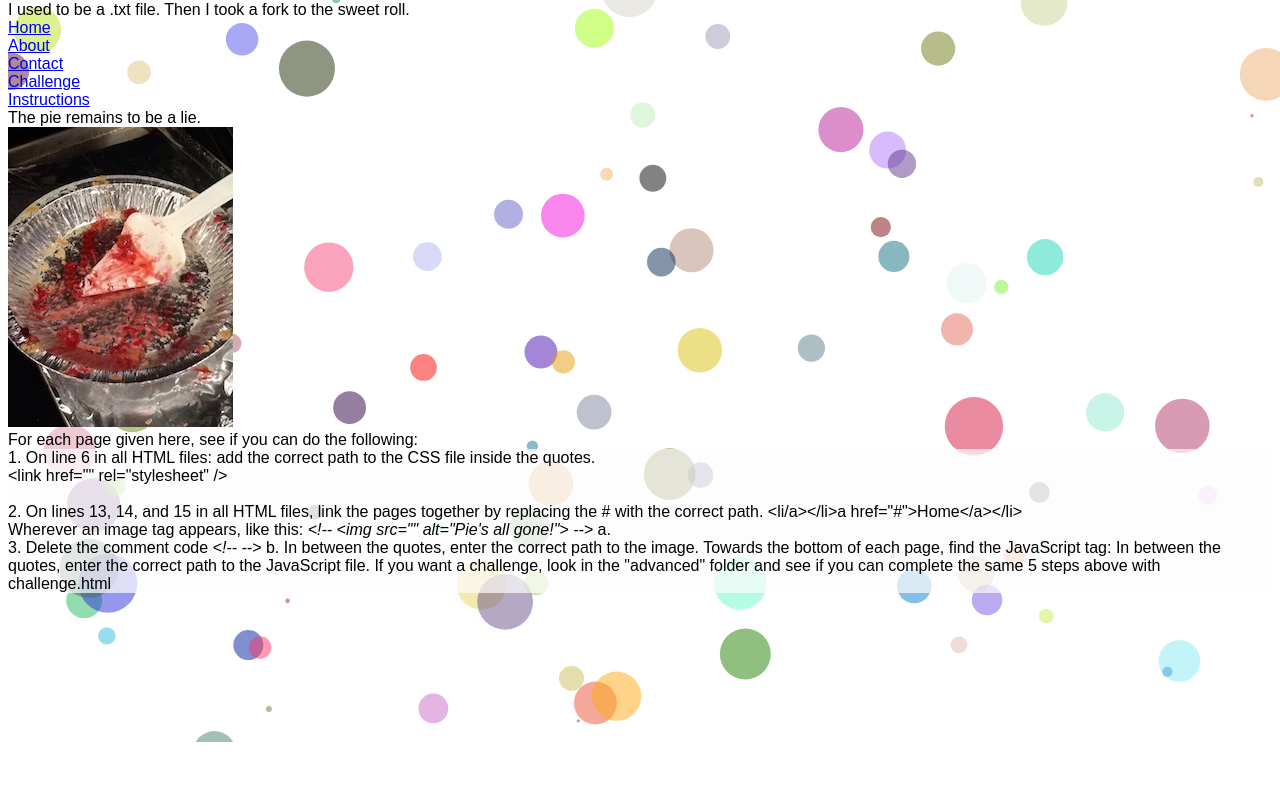
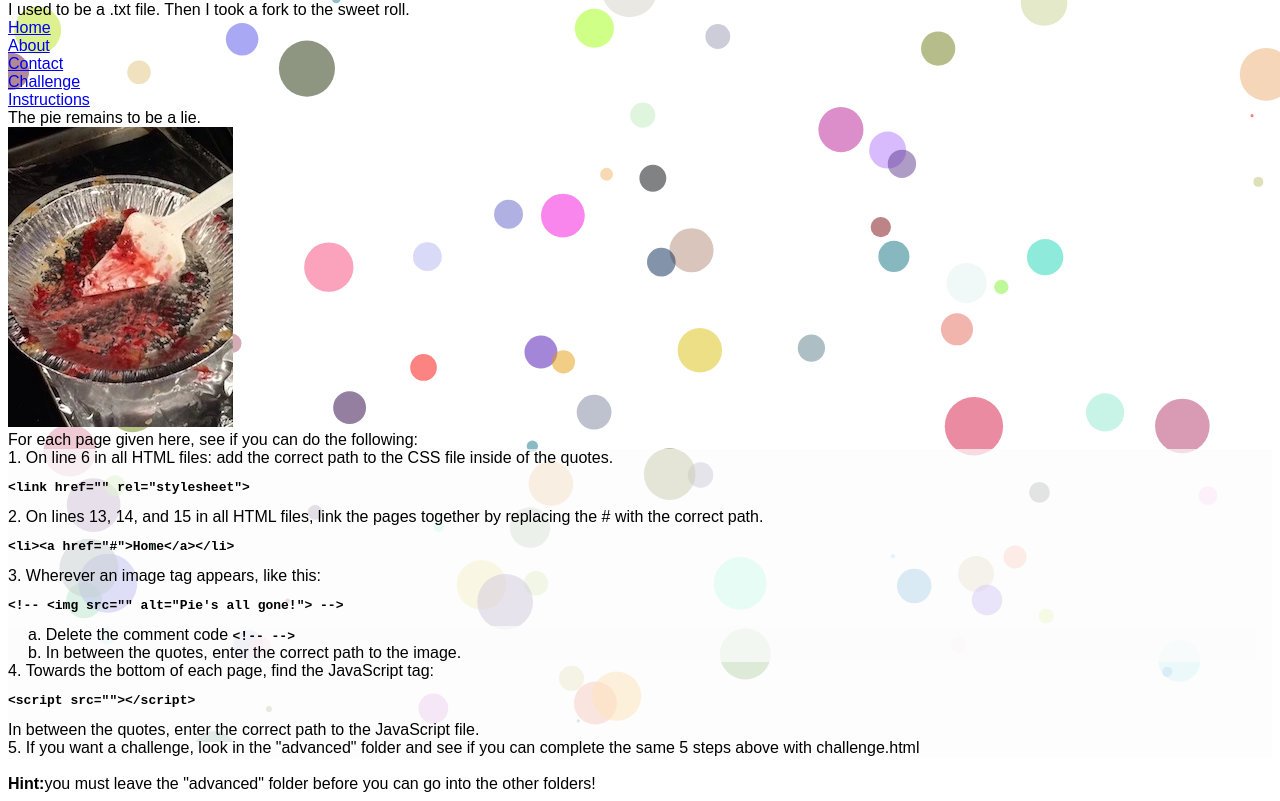
Before and after one commit to ManaBytes/boxes, a plain HTML site: page landing pages/front-end-masters/demo/advanced/instructions.html in a window 1280 px wide. Shown: the part 79-880 px from the top of the page. Before the commit the page ends 821 px from the top, so only its background shows below. Drawn offline with nearby package versions, Linux system fonts and the light colour scheme.

Commit message:
. . .The monster this thing turned into. Ignoring the comment will be easy. Suuuure.

```diff
--- a/landing pages/front-end-masters/demo/advanced/instructions.html
+++ b/landing pages/front-end-masters/demo/advanced/instructions.html
@@ -24,32 +24,47 @@
     <p>For each page given here, see if you can do the following:</p>
     <ol>
       <li>
+        <!-- 1 -->
         On line 6 in all HTML files: add the correct path to the CSS file inside
-        the quotes.<br />
-        &lt;link href="" rel="stylesheet" /&gt;
-        <br /><br />
+        of the quotes.
+        <pre><code>&lt;link href="" rel="stylesheet"&gt;</code></pre>
       </li>
 
       <li>
+        <!-- 2 -->
         On lines 13, 14, and 15 in all HTML files, link the pages together by
-        replacing the # with the correct path. &lt;li/a&gt;&lt;/li&gt;a
-        href="#"&gt;Home&lt;/a&gt;&lt;/li&gt;
+        replacing the # with the correct path.
+        <pre><code>&lt;li&gt;&lt;a href="#"&gt;Home&lt;/a&gt;&lt;/li&gt;</code></pre>
       </li>
 
-      Wherever an image tag appears, like this:
-      <em>&lt;!-- &lt;img src="" alt="Pie's all gone!"&gt; --&gt;</em>
-      a.
       <li>
-        Delete the comment code <em>&lt;!-- --&gt;</em>
-        b. In between the quotes, enter the correct path to the image. Towards
-        the bottom of each page, find the JavaScript tag:
-        <script src=""></script>
-        In between the quotes, enter the correct path to the JavaScript file. If
-        you want a challenge, look in the "advanced" folder and see if you can
-        complete the same 5 steps above with challenge.html
+        <!-- 3 -->
+        Wherever an image tag appears, like this:
+        <pre><code>&lt;!-- &lt;img src="" alt="Pie's all gone!"&gt; --&gt;</code></pre>
+        <ol>
+          <li>Delete the comment code <code>&lt;!-- --&gt;</code></li>
+          <li>In between the quotes, enter the correct path to the image.</li>
+        </ol>
+      </li>
+
+      <li>
+        <!-- 4 -->
+        Towards the bottom of each page, find the JavaScript tag:
+        <pre><code>&lt;script src=""&gt;&lt;/script&gt;</code></pre>
+        In between the quotes, enter the correct path to the JavaScript file.
+      </li>
+
+      <li>
+        <!-- 5 -->
+        If you want a challenge, look in the "advanced" folder and see if you
+        can complete the same 5 steps above with challenge.html
       </li>
     </ol>
-
+    <br />
+    <p>
+      <strong>Hint:</strong> you must leave the "advanced" folder before you can
+      go into the other folders!
+    </p>
     <script src="https://cdn.jsdelivr.net/npm/particles.js@2.0.0/particles.min.js"></script>
     <script src="../javascript/particles.js"></script>
   </body>
```
